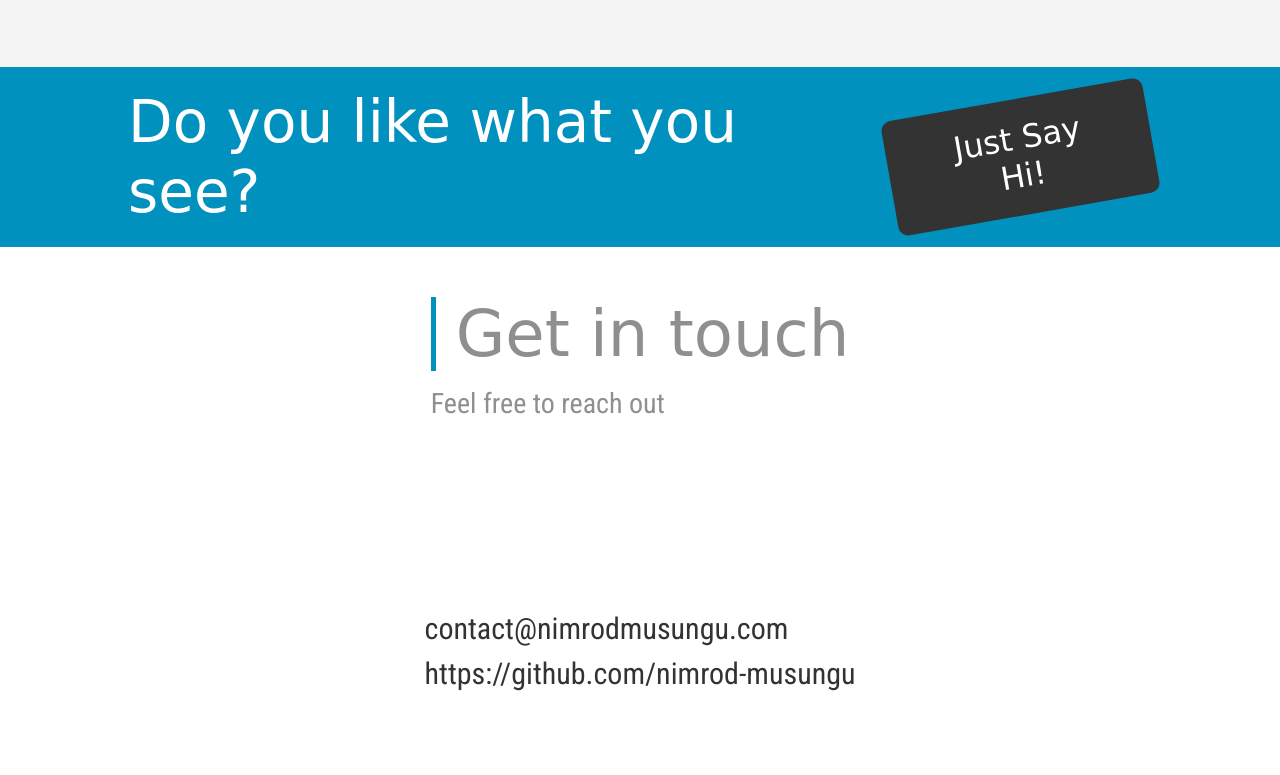
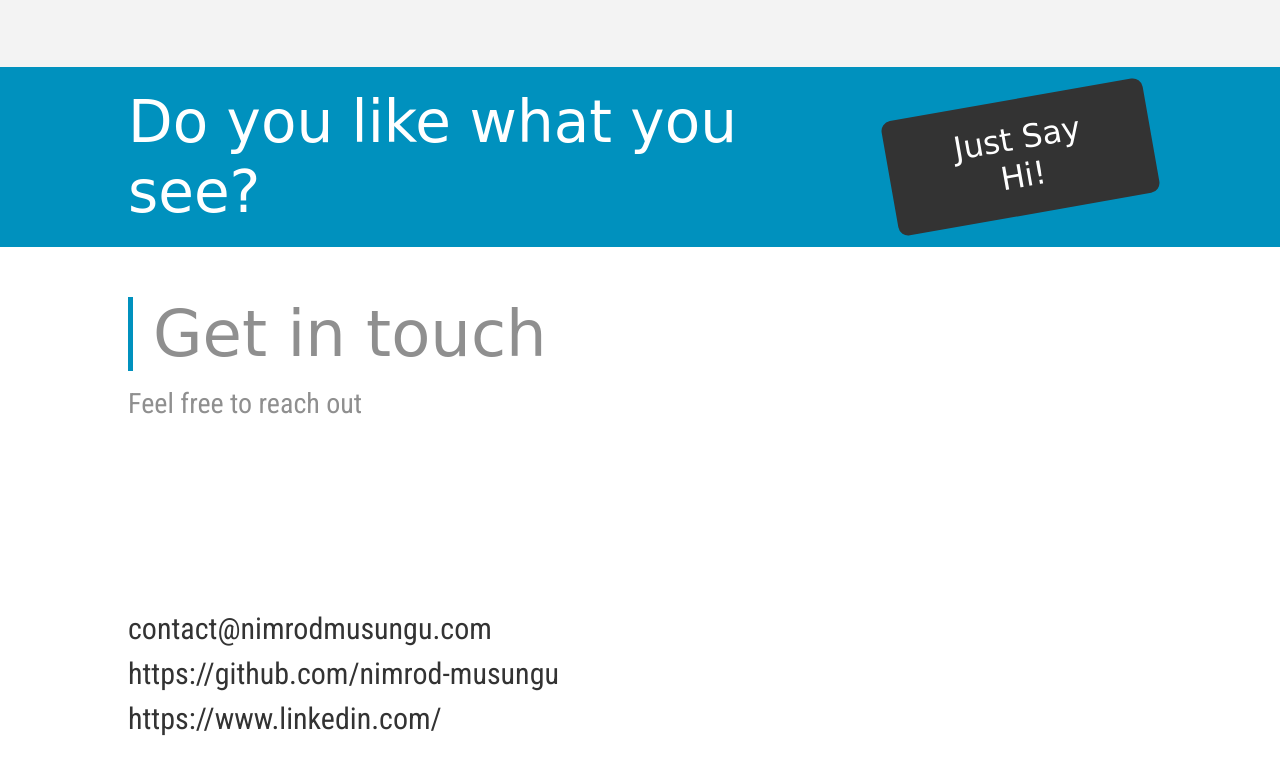
Before and after one commit to bignimz/IP-portfolio-landing-page, a plain HTML site: page index.html in a window 1280 px wide. Shown: the part 2472-3247 px from the top of the page. Drawn offline with Linux system fonts and the light colour scheme; a web font is replaced by a local one.

Commit message:
modified the contact section html and css styling

```diff
--- a/index.html
+++ b/index.html
@@ -244,6 +244,7 @@
           <div class="right">
             <p class="contact-list">contact@nimrodmusungu.com</p>
             <p class="contact-list">https://github.com/nimrod-musungu</p>
+            <p class="contact-list">https://www.linkedin.com/</p>
           </div>
         </div>
       </section>
--- a/style.css
+++ b/style.css
@@ -448,7 +448,7 @@ a {
 .contact-wrapper {
   display: flex;
   flex-wrap: wrap;
-  justify-content: center;
+  justify-content: flex-start;
   align-items: center;
   gap: 200px;
 }
```
